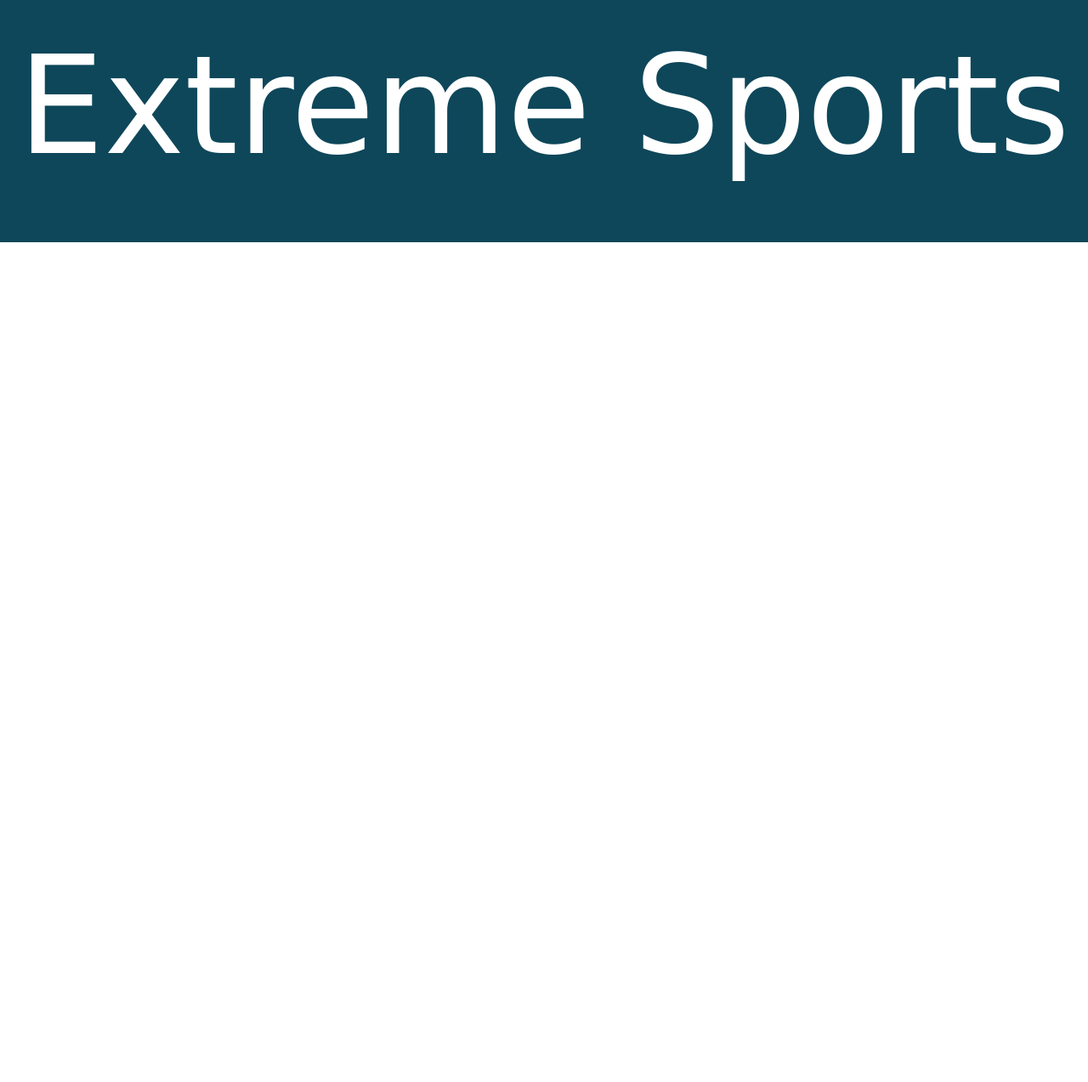
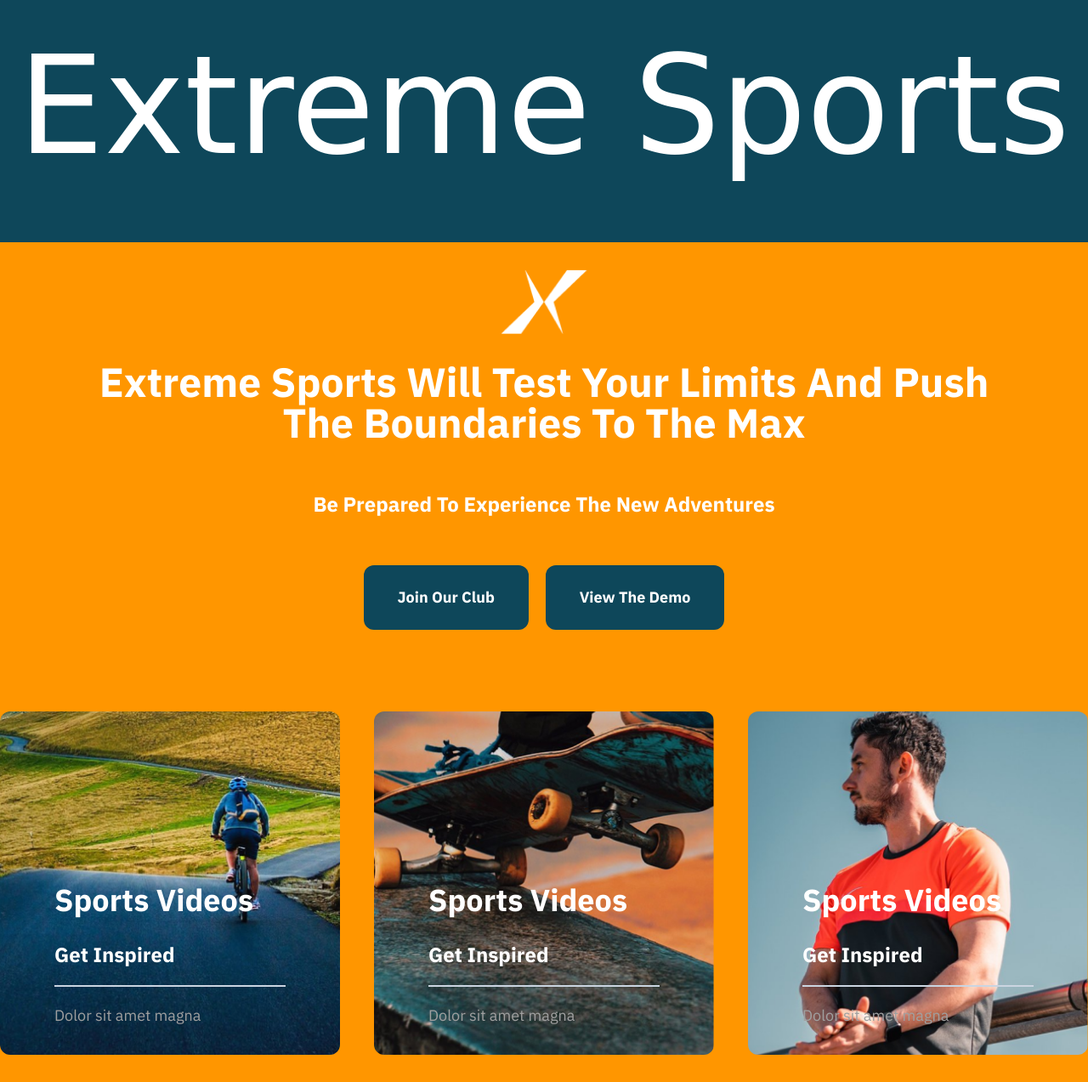
Before and after one commit to avoiddeveloper/Avada-extreme-tailwindcss, a plain HTML site: page index.html in a window 1280 px wide. Shown: the part 2683-3956 px from the top of the page at 85% size. Before the commit the page ends 2968 px from the top, so only its background shows below. Drawn offline with nearby package versions, Linux system fonts and the light colour scheme; a web font is replaced by a local one.

Commit message:
Extreme Sport Video Part Added

```diff
--- a/index.html
+++ b/index.html
@@ -126,7 +126,7 @@
             </div>
         </div>
 
-        <!-- Extreme Spot Part -->
+        <!-- Extreme Sport Part -->
         <div class="bg-[#0E475A] py-12  md:py-20">
             <!-- Header Part -->
              <div class="container mx-auto md:flex justify-between items-center pb-12">
@@ -204,6 +204,61 @@
             </div>
         </div>
 
+        <!-- Extreme Sport Video -->
+         <div class="bg-[#FF9600] py-8">
+            <!-- Header -->
+             <div class="container mx-auto text-center pb-24">
+                <img src="images/logo-white 1.png" alt="" class="mx-auto mb-8">
+                <div>
+                    <p class="font-bold text-5xl text-white">Extreme Sports Will Test Your Limits And Push <br> The
+                        Boundaries To The Max</p>
+                    <p class="font-bold text-2xl text-white my-14">Be Prepared To Experience The New Adventures</p>
+
+                    <div class="space-x-4">
+                        <button class="py-6 px-10 rounded-xl bg-[#0E475A] font-bold text-lg text-white">Join Our Club</button>
+                        <button class="py-6 px-10 rounded-xl bg-[#0E475A] font-bold text-lg text-white">View The Demo</button>
+                    </div>
+                </div>
+             </div>
+
+            <!-- Video Card Container -->
+             <div class="container mx-auto grid gap-10 md:grid-cols-3">
+                <!-- card -->
+                 <div class="bg-[url(../images/extreme-sports-videos.png)] bg-no-repeat bg-cover bg-center px-16 py-8 rounded-xl grid grid-rows-2">
+                    <div></div>
+                    <div>
+                        <p class="font-bold text-4xl text-white pb-7">Sports Videos</p>
+                        <p class="font-bold text-2xl text-white">Get Inspired</p>
+                        <div class="w-full h-[2px] bg-slate-300 my-5"></div>
+                        <p class="text-lg text-[#A0A0A0]">Dolor sit amet magna</p>
+                    </div>
+                 </div>
+
+
+                <!-- card -->
+                <div class="bg-[url(../images/extreme-sports-activities.png)] bg-no-repeat bg-cover bg-center px-16 py-8 rounded-xl grid grid-rows-2">
+                    <div></div>
+                    <div>
+                        <p class="font-bold text-4xl text-white pb-7">Sports Videos</p>
+                        <p class="font-bold text-2xl text-white">Get Inspired</p>
+                        <div class="w-full h-[2px] bg-slate-300 my-5"></div>
+                        <p class="text-lg text-[#A0A0A0]">Dolor sit amet magna</p>
+                    </div>
+                 </div>
+
+                <!-- card -->
+                <div class="bg-[url(../images/extreme-sports-instructors.png)] bg-no-repeat bg-cover bg-center px-16 py-8 rounded-xl grid grid-rows-2">
+                    <div></div>
+                    <div>
+                        <p class="font-bold text-4xl text-white pb-7">Sports Videos</p>
+                        <p class="font-bold text-2xl text-white">Get Inspired</p>
+                        <div class="w-full h-[2px] bg-slate-300 my-5"></div>
+                        <p class="text-lg text-[#A0A0A0]">Dolor sit amet magna</p>
+                    </div>
+                 </div>
+             </div>
+         </div>
+
     </main>
 
     <footer>
```
Also changed, not shown: images/logo-white 1.png (added).
